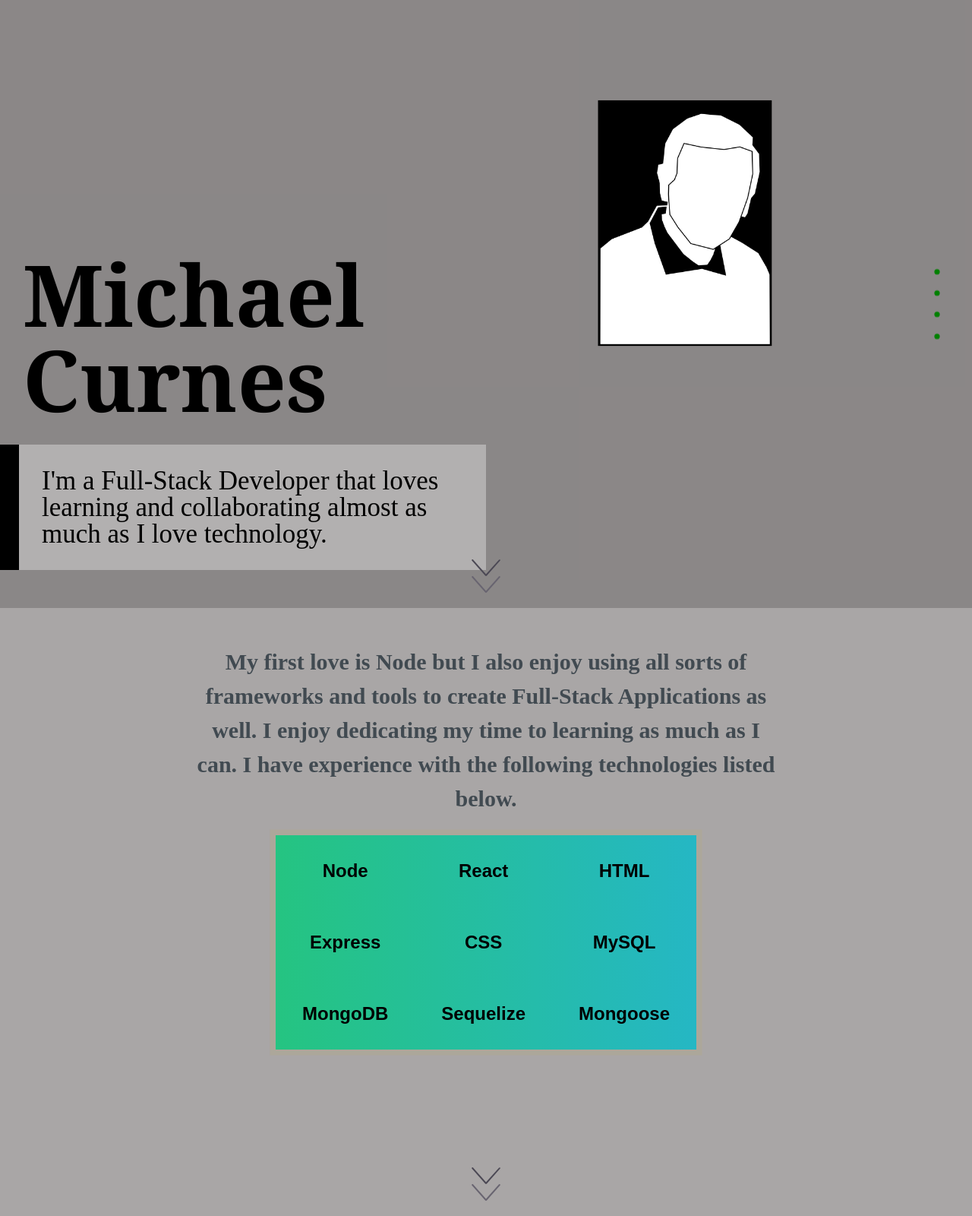
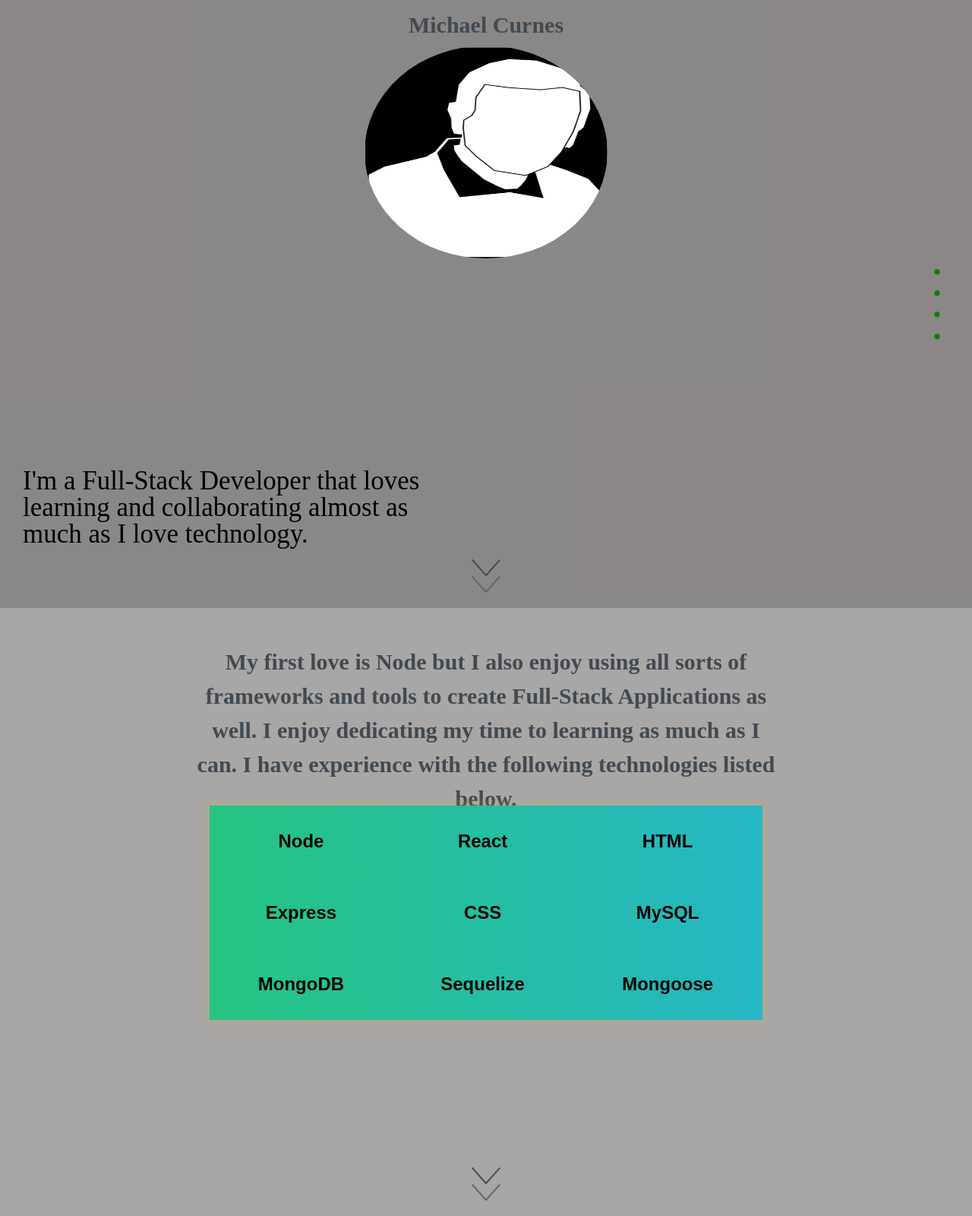
Before and after one commit to BouncingBison/BouncingBison.io, a plain HTML site: page index.html in a window 1280 px wide. Shown: the top 1600 px of the page at 76% size. Drawn offline with Linux system fonts and the light colour scheme.

Commit message:
reworking intro

```diff
--- a/css/style.css
+++ b/css/style.css
@@ -43,15 +43,30 @@
             font-size: 25px;
         }
 
+        #portrait {
+            height: 35%;
+            width: 25%;
+            text-align: center;
+            border-radius: 50%;
+            top: 200px;
+        }
+
+        #name {
+            text-align: center;
+            position: relative;
+        }
+
+        #introduction {
+            text-align: center;
+        }
+        /*
         .hello {
-            /* position: absolute; */
             text-align: left;
             bottom: 0;
             left: 0;
             background-color: rgba(255, 255, 255, 0.342);
             padding: 30px;
             border-left: 25px solid black;
-            /* margin-left: 40px; */
         }
 
         #first {
@@ -63,18 +78,7 @@
             font-family: Georgia;
         }
 
-        #last {
-            left: 0;
-            font-kerning: 2;
-            bottom: 45px;
-            text-align: left;
-            font-size: 900%;
-            font-weight: bold;
-        }
-
         #portrait-holder {
-            float: right;
-            position: relative;
             margin: 250px;
             padding: 25px;
             top: 0;
@@ -83,7 +87,21 @@
             background-image: url(./css/img/744px-No_foto.svg.png);
             background-repeat: no-repeat;
             background-size: contain;
+            border-radius: 30px;
         }
+
+        #portrait {
+            border-radius: 45px;
+        }
+
+        .introductionCard {
+            width: 100%;
+            height: 100%;
+            position: absolute;
+            margin: 30px;
+            padding: 30px;
+        }
+        */
         /* =========================================== */
         /* =========================================== */
         /* =========================================== */
@@ -106,10 +124,12 @@
 
         .container {
             position: absolute;
-            top: 55%;
+            top: 50%;
             left: 50%;
             transform: translate(-50%, -50%);
             padding: 20px;
+            width: 60%;
+            height: 40%;
         }
 
         table {
--- a/index.html
+++ b/index.html
@@ -62,21 +62,19 @@
 
 
 
+    <section id="section1" class="cd-section">
 
 
+        <img id="portrait" src="./css/img/744px-No_foto.svg.png" alt="Picture of some fishes what up">
 
 
-
-    <section id="section1" class="cd-section">
-        <div id="portrait-holder">
-            <img src="./css/img/744px-No_foto.svg.png" alt="Picture of some fishes what up">
+        <h1 id="name">Michael Curnes</h1>
+        <!-- <h2 id="greeting">HELLO</h2> -->
+        <div id="introduction">
+            <h2 class="hello">I'm a Full-Stack Developer that loves learning and collaborating almost as much as I love technology.</h2>
         </div>
 
-        <h2 id="first">Michael Curnes</h2>
-        <!-- <h2 id="greeting">HELLO</h2> -->
-        <div id="helloHolder">
-            <h2 class="hello">I'm a Full-Stack Developer that loves learning and collaborating almost as much as I love technology.</h2>
-        </div>
+
 
         <a href="#section2" class="cd-scroll-down cd-img-replace">scroll down</a>
     </section>
```
Also changed, not shown: table_tester.1.html (added, +48 -0 lines).
